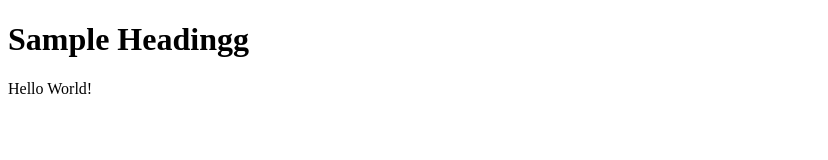
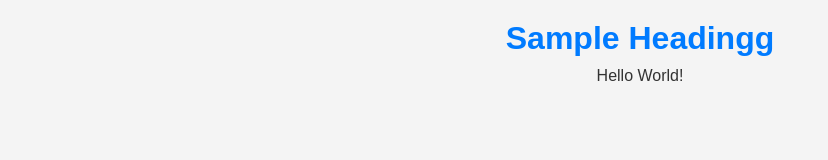
Before and after one commit to johnnnydo/inf133-dis1, a plain HTML site: page index.html in a window 1280 px wide. Shown: the whole page, without its empty margins (0-828 px from the left). Drawn offline with Linux system fonts and the light colour scheme.

Commit message:
Added index.css
Added some styling

```diff
--- /dev/null
+++ b/index.css
@@ -0,0 +1,21 @@
+body, h1, p {
+    margin: 0;
+    padding: 0;
+}
+
+body {
+    font-family: Arial, Helvetica, sans-serif;
+    background-color: #f4f4f4;
+    color: #333;
+}
+
+h1 {
+    color: #007bff;
+    text-align: center;
+    margin-top: 20px;
+}
+
+p {
+    text-align: center;
+    margin: 10px 0;
+}
--- a/index.html
+++ b/index.html
@@ -1,6 +1,7 @@
 <!doctype html>
 
     <head>
+        <link rel="stylesheet" href="index.css">
         <title>Sample Website</title>
     </head>
     <body>
```
